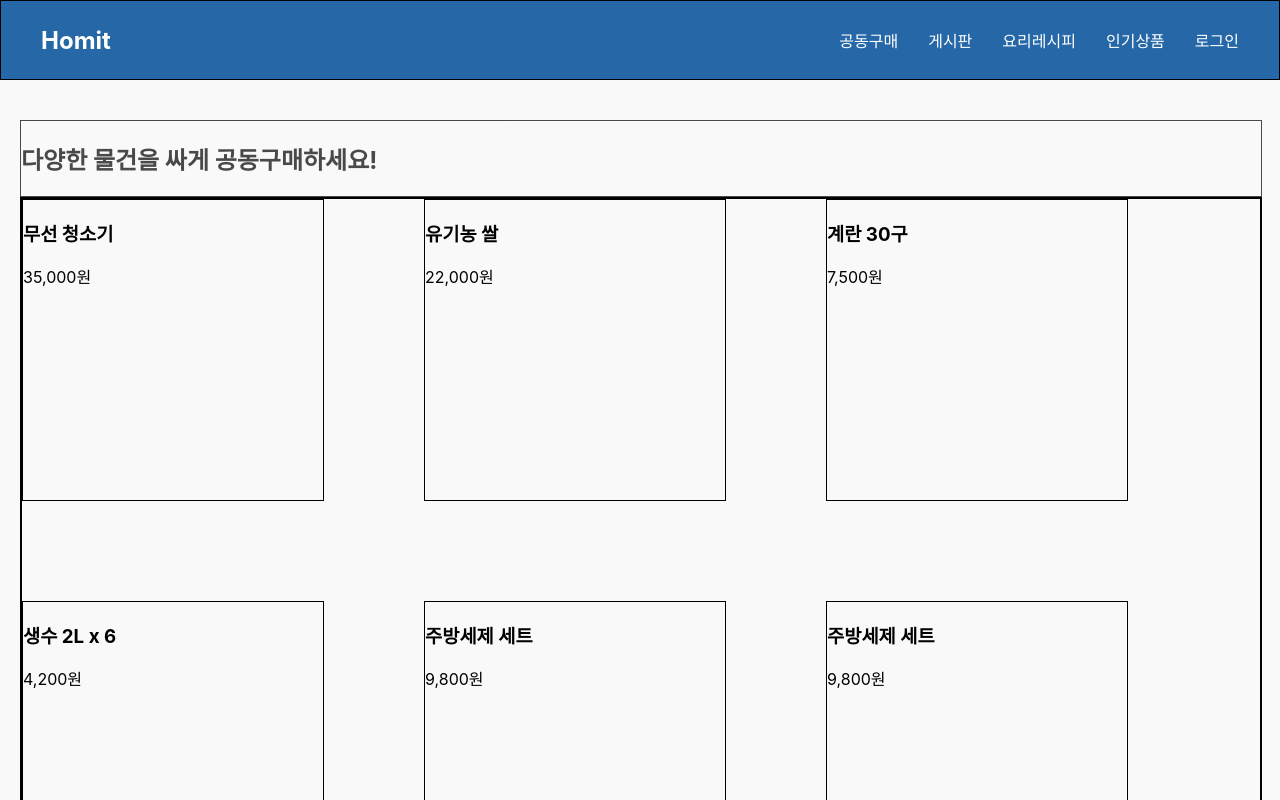
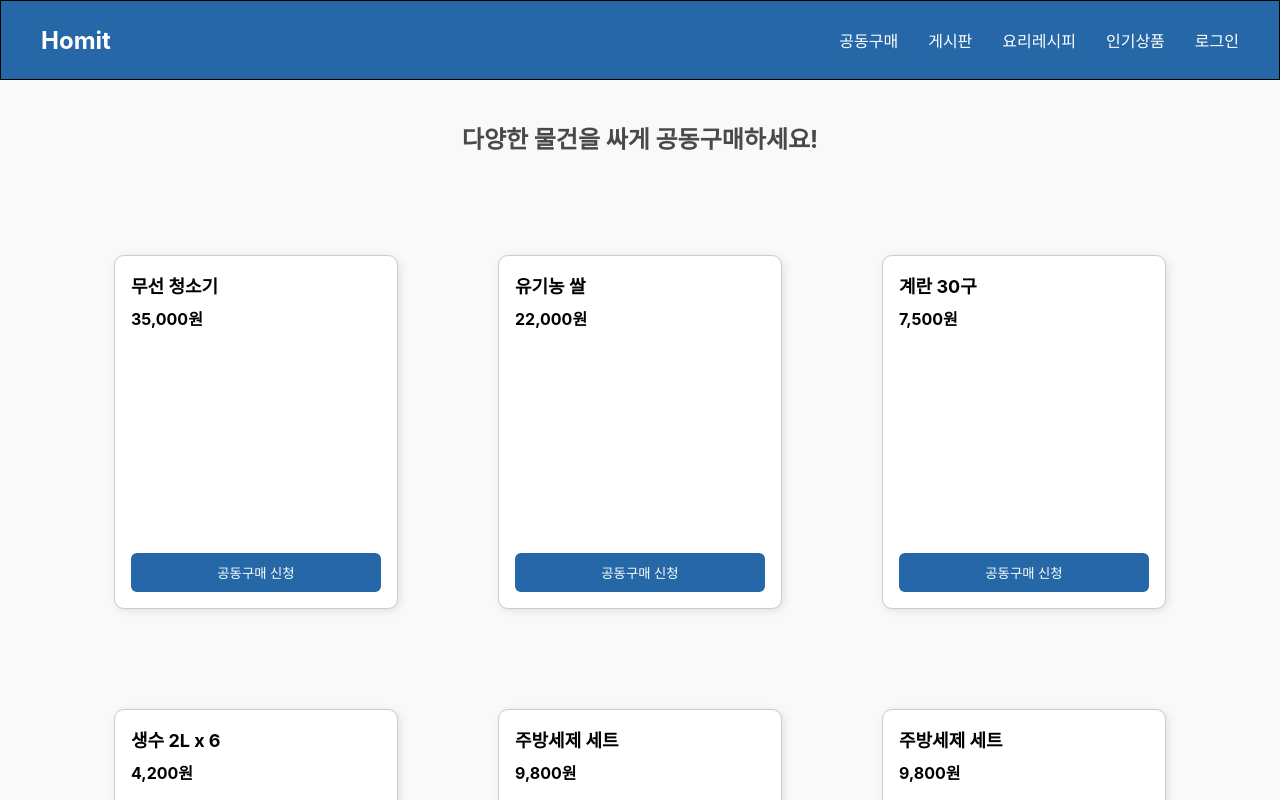
Before and after one commit to Bumjun-hub/Second_teamproject, a React (Create React App) app in the folder Front/homit/: page /groupbuy in a window 1280 px wide. Shown: the top 800 px of the page. Built offline with nearby package versions, Linux system fonts and the light colour scheme.

Commit message:
05/26 수정
공동구매 페이지 css

```diff
--- a/Front/homit/src/pages/GroupBuyPage.css
+++ b/Front/homit/src/pages/GroupBuyPage.css
@@ -1,36 +1,70 @@
 .Pageinfo {
     width: 100%;
-    text-align: left;
+    text-align: center;
     opacity: 70%;
 
-    border: 1px solid;
+
+}
+
+.Pageinfo h2 {
+    margin: 0; /* 👈 h2의 기본 마진 제거 */
 }
 
 .Groupbuylist {
     width: 100%;
     display: flex;
     justify-content: center;
-    border: 1px solid;
-}
-
-.Groupbuylist-inner {
-    display: flex;
-    flex-direction: row;
-    justify-content: flex-start;
-    flex-wrap: wrap;
-    gap: 100px;
-    width: 100%;
-    border: 1px;
-    max-width: 1600px;
-    border: 1px solid;
 
 
 }
 
-.GroupbuyItem {
-    width: 300px;
-    height: 300px;
-    border: 1px solid;
-
+/* 물품 항목 칸 전체 박스 */
+.Groupbuylist-inner {
+    display: flex;
+    flex-direction: row;
+    justify-content: center;
+    flex-wrap: wrap;
+    gap: 100px;
+    width: 100%;
+    max-width: 1600px;
 
 }
+
+/* 물품 항목 칸 */
+.GroupbuyItem {
+    width: 250px;
+    height: 320px;
+    border: 1px solid #ccc;
+    padding: 16px;
+    border-radius: 10px;
+    box-shadow: 2px 2px 8px rgba(0, 0, 0, 0.1);
+    display: flex;
+    flex-direction: column;
+    justify-content: space-between;
+    background-color: #fff;
+}
+
+.GroupbuyItem h3 {
+    margin: 0;
+    font-size: 18px;
+}
+
+.GroupbuyItem p {
+    margin: 8px 0;
+    font-weight: bold;
+}
+
+.apply-button {
+    margin-top: auto;
+    padding: 10px;
+    background-color: #2668A7;
+    color: white;
+    border: none;
+    border-radius: 6px;
+    cursor: pointer;
+    transition: background-color 0.2s;
+}
+
+.apply-button:hover {
+    background-color: #1b4f7e;
+}
--- a/Front/homit/src/pages/GroupBuyPage.js
+++ b/Front/homit/src/pages/GroupBuyPage.js
@@ -21,7 +21,7 @@ const GroupBuyPage = () => {
         { id: 8, name: "주방세제 세트", price: "9,800원" },
         { id: 9, name: "주방세제 세트", price: "9,800원" },
         { id: 10, name: "주방세제 세트", price: "9,800원" },
-        { id: 10, name: "주방세제 세트", price: "9,800원" }
+        { id: 11, name: "주방세제 세트", price: "9,800원" }
 
 
     ];
@@ -34,38 +34,17 @@ const GroupBuyPage = () => {
         <>
 
             <Section>
-                <div className="Pageinfo">
-                        <h2>다양한 물건을 싸게 공동구매하세요!</h2>
-                </div>
-
-                {/* <div className="Groupbuylist">
+                <div className="Groupbuylist">
                     <div className="Groupbuylist-inner">
-                        <div className="GroupbuyItem">
-                            <h2>아이템 영역</h2>
-                        </div>
-                        <div className="GroupbuyItem">
-                            <h2>아이템 영역</h2>
+                        <div className="Pageinfo">
+                            <h2>다양한 물건을 싸게 공동구매하세요!</h2>
                         </div>
 
-                        <div className="GroupbuyItem">
-                            <h2>아이템 영역</h2>
-                        </div>
-
-                        <div className="GroupbuyItem">
-                            <h2>아이템 영역</h2>
-                        </div>
-                        <div className="GroupbuyItem">
-                            <h2>아이템 영역</h2>
-                        </div>
-                    </div>
-                </div> */}
-
-                <div className="Groupbuylist">
-                    <div className="Groupbuylist-inner">
                         {currentItems.map((item) => (
                             <div key={item.id} className="GroupbuyItem">
                                 <h3>{item.name}</h3>
                                 <p>{item.price}</p>
+                                <button className="apply-button">공동구매 신청</button>
                             </div>
                         ))}
                     </div>
```
